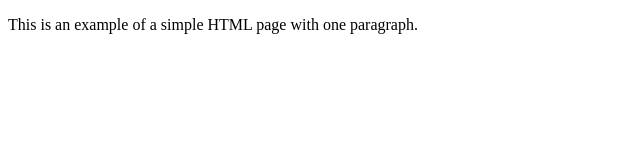
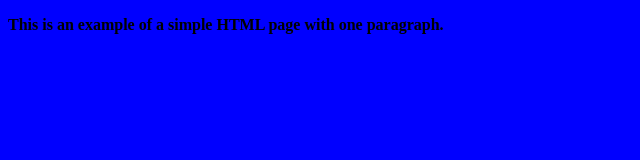
Before and after one commit to dimaporokhov/site, a plain HTML site: page Index.html in a window 1280 px wide. Shown: the whole page, without its empty margins (0-640 px from the left). Drawn offline with Linux system fonts and the light colour scheme.

Commit message:
Update Index.html

```diff
--- a/Index.html
+++ b/Index.html
@@ -1,9 +1,9 @@
 <!DOCTYPE html>
 <html>
     <head>
-        <title>Example</title>
+        <title>My Example</title>
     </head>
-    <body>
-        <p>This is an example of a simple HTML page with one paragraph.</p>
+    <body bgcolor="blue">
+        <p><strong>This is an example of a simple HTML page with one paragraph.</strong></p>
     </body>
 </html>
```
